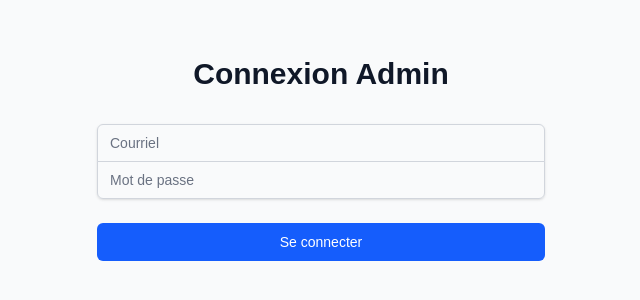
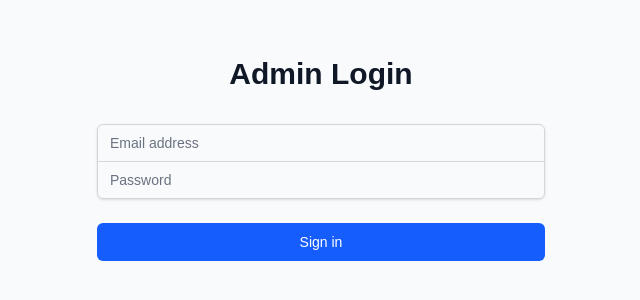
Before and after one commit to Nakoliss/SolutionsImpactWeb, a Next.js app in the folder web/: page /admin/login in a window 1280 px wide. Shown: the part 254-554 px from the top of the page, without its empty margins (319-959 px from the left). Built offline with nearby package versions, Linux system fonts and the light colour scheme; no server answers.

Commit message:
fix: disable static generation for admin pages and remove i18n dependencies

```diff
--- a/web/app/admin/login/page.tsx
+++ b/web/app/admin/login/page.tsx
@@ -3,10 +3,11 @@
 import { useState, FormEvent } from 'react';
 import { useRouter } from 'next/navigation';
 import { createClient } from '@/lib/supabaseClient';
-import { useTranslations } from 'next-intl';
+
+// Disable static generation for admin pages
+export const dynamic = 'force-dynamic';
 
 export default function AdminLoginPage() {
-  const t = useTranslations('admin.login');
   const router = useRouter();
   const [email, setEmail] = useState('');
   const [password, setPassword] = useState('');
@@ -26,7 +27,7 @@ export default function AdminLoginPage() {
       });
 
       if (signInError) {
-        setError(t('error'));
+        setError('Invalid email or password');
         setIsLoading(false);
         return;
       }
@@ -38,7 +39,7 @@ export default function AdminLoginPage() {
       }
     } catch (err) {
       console.error('Login error:', err);
-      setError(t('error'));
+      setError('An error occurred during login');
       setIsLoading(false);
     }
   };
@@ -48,7 +49,7 @@ export default function AdminLoginPage() {
       <div className="max-w-md w-full space-y-8">
         <div>
           <h2 className="mt-6 text-center text-3xl font-extrabold text-gray-900">
-            {t('title')}
+            Admin Login
           </h2>
         </div>
         <form className="mt-8 space-y-6" onSubmit={handleSubmit}>
@@ -60,7 +61,7 @@ export default function AdminLoginPage() {
           <div className="rounded-md shadow-sm -space-y-px">
             <div>
               <label htmlFor="email" className="sr-only">
-                {t('email')}
+                Email address
               </label>
               <input
                 id="email"
@@ -69,14 +70,14 @@ export default function AdminLoginPage() {
                 autoComplete="email"
                 required
                 className="appearance-none rounded-none relative block w-full px-3 py-2 border border-gray-300 placeholder-gray-500 text-gray-900 rounded-t-md focus:outline-none focus:ring-blue-500 focus:border-blue-500 focus:z-10 sm:text-sm"
-                placeholder={t('email')}
+                placeholder="Email address"
                 value={email}
                 onChange={(e) => setEmail(e.target.value)}
               />
             </div>
             <div>
               <label htmlFor="password" className="sr-only">
-                {t('password')}
+                Password
               </label>
               <input
                 id="password"
@@ -85,7 +86,7 @@ export default function AdminLoginPage() {
                 autoComplete="current-password"
                 required
                 className="appearance-none rounded-none relative block w-full px-3 py-2 border border-gray-300 placeholder-gray-500 text-gray-900 rounded-b-md focus:outline-none focus:ring-blue-500 focus:border-blue-500 focus:z-10 sm:text-sm"
-                placeholder={t('password')}
+                placeholder="Password"
                 value={password}
                 onChange={(e) => setPassword(e.target.value)}
               />
@@ -98,7 +99,7 @@ export default function AdminLoginPage() {
               disabled={isLoading}
               className="group relative w-full flex justify-center py-2 px-4 border border-transparent text-sm font-medium rounded-md text-white bg-blue-600 hover:bg-blue-700 focus:outline-none focus:ring-2 focus:ring-offset-2 focus:ring-blue-500 disabled:opacity-50 disabled:cursor-not-allowed"
             >
-              {isLoading ? t('signingIn') : t('signIn')}
+              {isLoading ? 'Signing in...' : 'Sign in'}
             </button>
           </div>
         </form>
--- a/web/app/admin/page.tsx
+++ b/web/app/admin/page.tsx
@@ -3,9 +3,10 @@ import 'server-only';
 import { redirect } from 'next/navigation';
 import { createServerSupabaseClient } from '@/lib/supabaseServer';
 import { supabaseRestQuery } from '@/lib/supabaseServer';
-import { useTranslations } from 'next-intl';
-import { getTranslations } from 'next-intl/server';
 import AdminDashboardClient from './AdminDashboardClient';
+
+// Disable static generation for admin pages
+export const dynamic = 'force-dynamic';
 
 /**
  * Admin Dashboard - Server Component
@@ -56,13 +57,11 @@ export default async function AdminDashboard() {
 
   const revenueWeek = Array.isArray(payments)
     ? payments
-        .filter((p: { created_at: string; amount_cents: number }) => {
-          return new Date(p.created_at) >= sevenDaysAgo && p.amount_cents;
-        })
-        .reduce((sum: number, p: { amount_cents: number }) => sum + (p.amount_cents || 0), 0) / 100
+      .filter((p: { created_at: string; amount_cents: number }) => {
+        return new Date(p.created_at) >= sevenDaysAgo && p.amount_cents;
+      })
+      .reduce((sum: number, p: { amount_cents: number }) => sum + (p.amount_cents || 0), 0) / 100
     : 0;
-
-  const t = await getTranslations('admin.dashboard');
 
   return (
     <AdminDashboardClient
```
